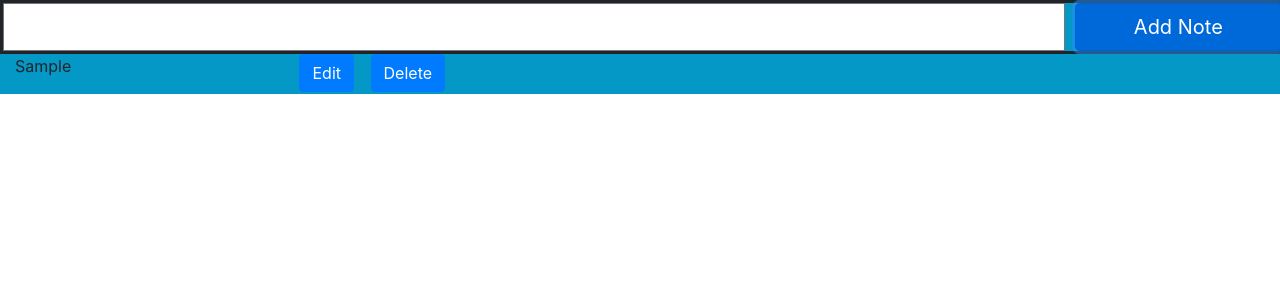
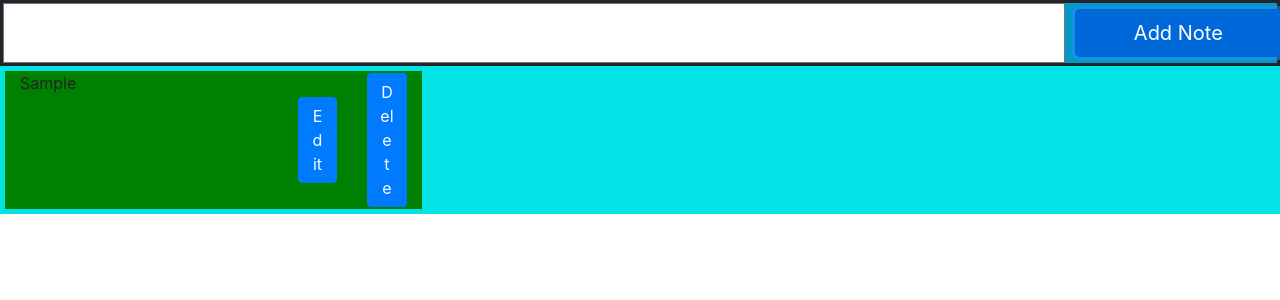
Before and after one commit to Beardonn/NotesApp, a React (Create React App) app: page / in a window 1280 px wide. Both pictures are taken after typing "Sample" into the empty fields and a click on the button "Add Note". Shown: the top 300 px of the page. Built offline with nearby package versions, Linux system fonts and the light colour scheme.

Commit message:
small design changes

```diff
--- a/src/DisplayNotes.jsx
+++ b/src/DisplayNotes.jsx
@@ -5,12 +5,13 @@ import Note from "./Note";
 class DisplayNotes extends Component {
   render() {
     return (
-      <Container fluid>
+      <Container fluid id="display_notes">
         <Row>
           {this.props.notes.map((note) => {
             return (
-              <Col sm={4}>
+              <Col sm={4} className="note-wrapper">
                 <Note
+                  className="note"
                   noteText={note.text}
                   noteIndex={note.index}
                   onHandleIsEdited={this.props.onHandleIsEdited}
--- a/src/Input.jsx
+++ b/src/Input.jsx
@@ -35,7 +35,7 @@ class Input extends Component {
       <Container id="input_component" fluid>
         <Row>
           <Col sm={10} className="input-col">
-            <input
+            <textarea
               className="add-note-input"
               type="text"
               onChange={this.handleUpdateNoteMessage}
--- a/src/Note.jsx
+++ b/src/Note.jsx
@@ -20,15 +20,17 @@ class Note extends Component {
   }
   render() {
     return (
-      <Row>
+      <Row className="note">
         <Col>
           <p>{this.props.noteText}</p>
         </Col>
-        <Col sm={2}>
+        <Col sm={2} className="button-col">
           <Button onClick={this.handleEditingIndex}>Edit</Button>
         </Col>
-        <Col sm={2}>
-          <Button onClick={this.handleDeleteNote}>Delete</Button>
+        <Col sm={2} className="button-col">
+          <Button className="note-button" onClick={this.handleDeleteNote}>
+            Delete
+          </Button>
         </Col>
       </Row>
     );
--- a/src/scss/default.scss
+++ b/src/scss/default.scss
@@ -8,7 +8,30 @@ body {
     padding: 0;
 }
 
+#display_notes {
+    background-color: rgba(0, 255, 242, 0.726);
+    .note {
+        background-color: green;
+        margin: 5px 5px;
+        overflow-wrap: break-all;
+        word-break: break-all;
+        width: 100%;
+        // align-items: center;
+    }
+    .note-wrapper {
+        margin: 0px;
+        padding: 0px;
+        display: flex;
+    }
+    .button-col {
+        align-self: center;
+    }
+}
+
 #input_component {
+    textarea {
+        resize: none;
+    }
     border: solid;
     .add-note-button {
         margin-left: 5px;
@@ -17,6 +40,7 @@ body {
     .button-col {
         padding-left: 5px;
         padding-right: 0;
+        align-self: center;
     }
     .input-col {
         padding: 0;
@@ -26,3 +50,7 @@ body {
         height: 100%;
     }
 }
+
+.note-button {
+    margin: 2px 0px;
+}
```
